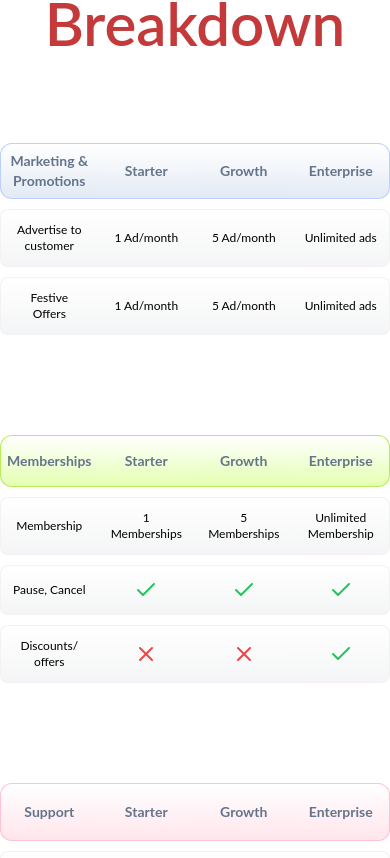
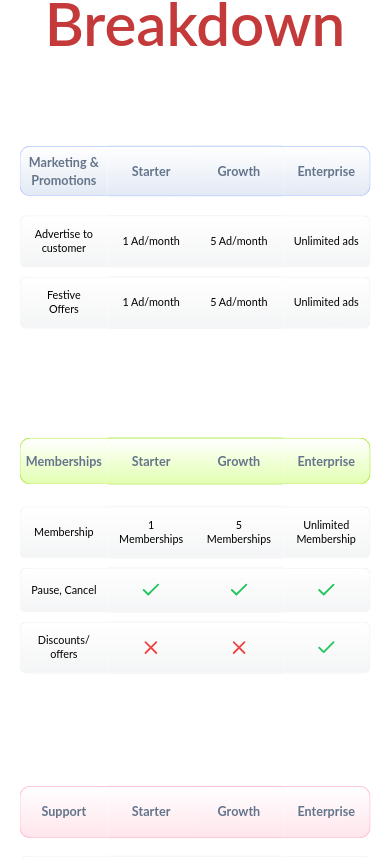
Before and after one commit to no-naame/rwwebcopy, a Next.js app: page /pricing in a window 390 px wide. Shown: the part 2964-3822 px from the top of the page. Built offline with nearby package versions, Linux system fonts and the light colour scheme.

Commit message:
Update table.tsx

```diff
--- a/src/components/ui/table.tsx
+++ b/src/components/ui/table.tsx
@@ -22,7 +22,7 @@ const TableHeader = React.forwardRef<
 >(({ className, ...props }, ref) => (
     <thead
         ref={ref}
-        className={cn("[&_tr]:border rounded-lg sm:scale-100 border-[1.5px] border-[#BCCFFF] bg-gradient-to-t from-[#E3EAF4] to-[#FFF]", className)}
+        className={cn("[&_tr]:border rounded-lg scale-90 sm:scale-100 border-[1.5px] border-[#BCCFFF] bg-gradient-to-t from-[#E3EAF4] to-[#FFF]", className)}
         {...props}
     />
 ));
@@ -34,7 +34,7 @@ const TableBody = React.forwardRef<
 >(({ className, ...props }, ref) => (
     <tbody
         ref={ref}
-        className={cn("[&_tr:last-child]:border-2", className)}
+        className={cn("[&_tr:last-child]:border-2 scale-90 sm:scale-100", className)}
         {...props}
     />
 ));
@@ -77,7 +77,7 @@ const TableHead = React.forwardRef<
     <th
         ref={ref}
         className={cn(
-            "h-12 px-4 sm:px-7 p-0  sm:p-7 whitespace-normal break-keep text-center align-middle font-bold text-sm sm:text-xl text-slate-500 [&:has([role=checkbox])]:pr-0 dark:text-slate-400 border-b border-t first:border-l last:border-r first:rounded-l-xl last:rounded-r-xl border-[#BCCFFF]",
+            "h-12 px-4 sm:px-7 p-0 sm:p-7 whitespace-normal break-keep text-center align-middle font-bold text-sm sm:text-xl text-slate-500 [&:has([role=checkbox])]:pr-0 dark:text-slate-400 border-b border-t first:border-l last:border-r first:rounded-l-xl last:rounded-r-xl border-[#BCCFFF]",
             className
         )}
         style={{ verticalAlign: 'middle', height: 'auto', paddingBottom: '20px', whiteSpace: 'normal', wordBreak: 'keep-all' }}
```
